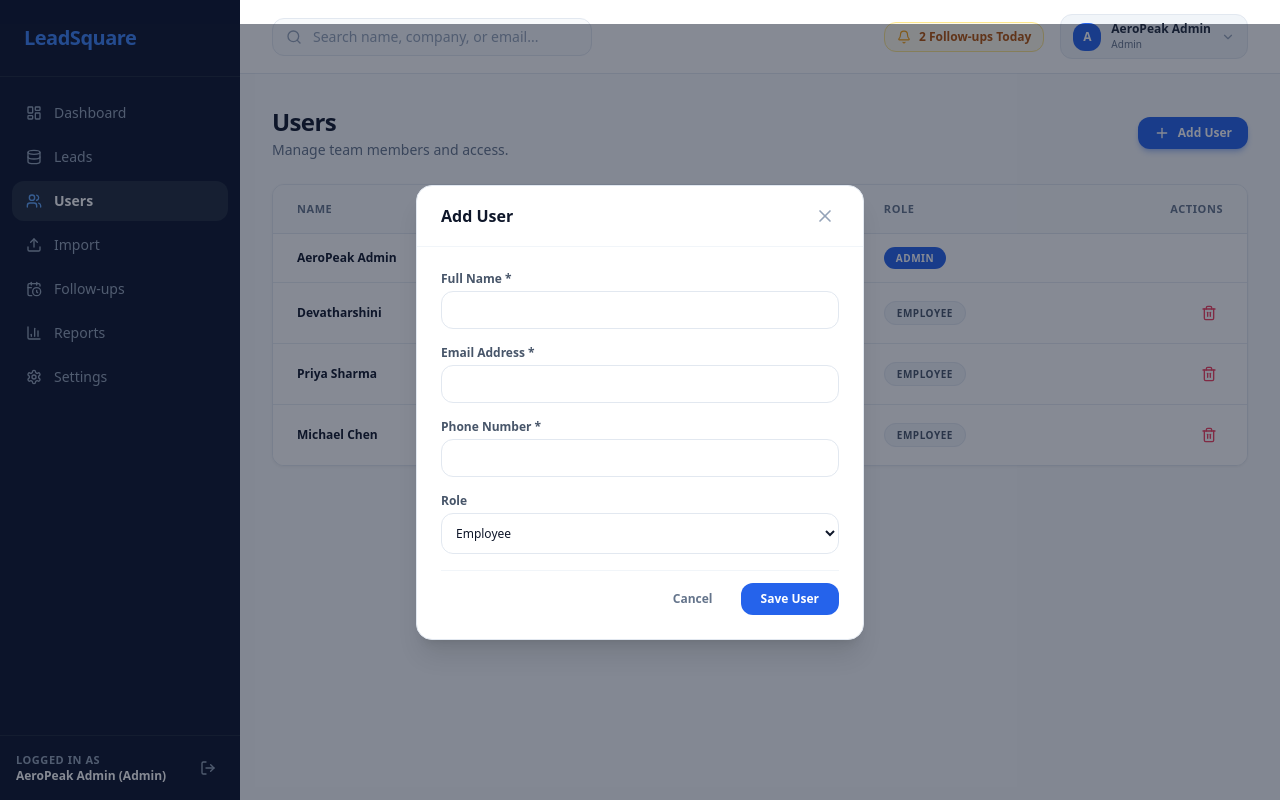
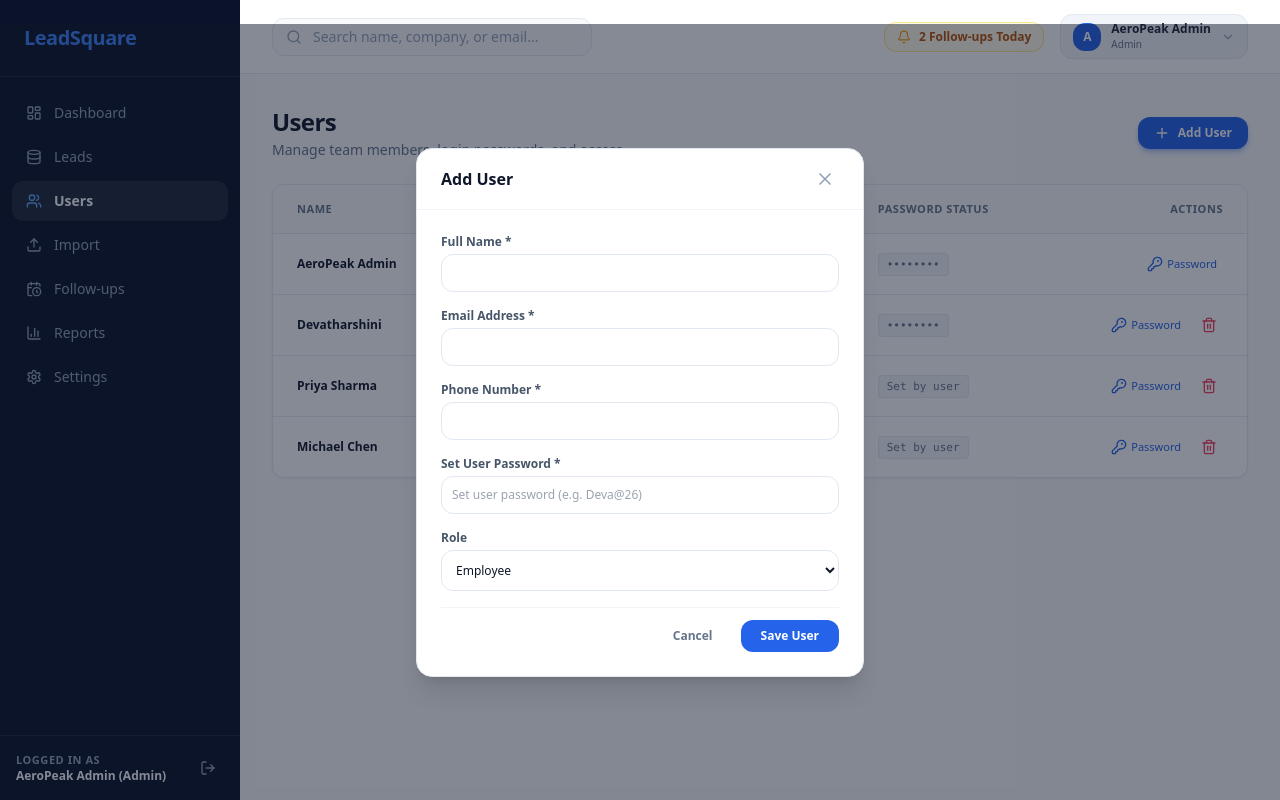
Before and after one commit to aeropeak26/LeadsCRM, a Next.js app: page /users in a window 1280 px wide. Both pictures are taken after a click on the button "Add User". Built offline with nearby package versions, Linux system fonts and the light colour scheme.

Commit message:
Add explicit Password field in Add User modal and Reset Password key action button in Admin User Management flow

```diff
--- a/src/components/users/UserManagement.tsx
+++ b/src/components/users/UserManagement.tsx
@@ -1,7 +1,7 @@
 'use client';
 
 import React, { useState } from 'react';
-import { Plus, Trash2, X } from 'lucide-react';
+import { Plus, Trash2, X, KeyRound, CheckCircle2 } from 'lucide-react';
 import { useCRM } from '@/context/CRMContext';
 import { User, UserRole } from '@/lib/types';
 
@@ -9,10 +9,15 @@ export function UserManagement() {
   const { users, addUser, updateUser, deleteUser } = useCRM();
 
   const [isAddModalOpen, setIsAddModalOpen] = useState(false);
+  const [selectedUserForPassword, setSelectedUserForPassword] = useState<User | null>(null);
+  const [passwordInput, setPasswordInput] = useState('');
+  const [passwordSuccessMsg, setPasswordSuccessMsg] = useState('');
+
   const [newUserForm, setNewUserForm] = useState({
     name: '',
     email: '',
     phone: '',
+    password: '',
     role: 'sales_rep' as UserRole,
   });
 
@@ -22,7 +27,7 @@ export function UserManagement() {
       ...newUserForm,
       status: 'active',
     });
-    setNewUserForm({ name: '', email: '', phone: '', role: 'sales_rep' });
+    setNewUserForm({ name: '', email: '', phone: '', password: '', role: 'sales_rep' });
     setIsAddModalOpen(false);
   };
 
@@ -32,13 +37,24 @@ export function UserManagement() {
     }
   };
 
+  const handleSavePassword = (e: React.FormEvent) => {
+    e.preventDefault();
+    if (!selectedUserForPassword || !passwordInput.trim()) return;
+
+    updateUser(selectedUserForPassword.id, { password: passwordInput });
+    setPasswordSuccessMsg(`Password updated for ${selectedUserForPassword.name}!`);
+    setTimeout(() => setPasswordSuccessMsg(''), 3000);
+    setSelectedUserForPassword(null);
+    setPasswordInput('');
+  };
+
   return (
     <div className="space-y-6 max-w-7xl">
       {/* Header matching Screenshot #3 */}
       <div className="flex flex-wrap items-center justify-between gap-4">
         <div>
           <h1 className="text-2xl font-black text-slate-900 tracking-tight">Users</h1>
-          <p className="text-sm text-slate-500 font-medium mt-0.5">Manage team members and access.</p>
+          <p className="text-sm text-slate-500 font-medium mt-0.5">Manage team members, login passwords, and access.</p>
         </div>
 
         <button
@@ -50,6 +66,13 @@ export function UserManagement() {
         </button>
       </div>
 
+      {passwordSuccessMsg && (
+        <div className="p-3.5 bg-emerald-50 border border-emerald-200 text-emerald-800 rounded-xl text-xs font-semibold flex items-center space-x-2">
+          <CheckCircle2 className="w-4 h-4 text-emerald-600" />
+          <span>{passwordSuccessMsg}</span>
+        </div>
+      )}
+
       {/* Roster Table matching Screenshot #3 */}
       <div className="light-card rounded-xl overflow-hidden shadow-xs">
         <div className="overflow-x-auto">
@@ -59,6 +82,7 @@ export function UserManagement() {
                 <th className="px-6 py-4">Name</th>
                 <th className="px-6 py-4">Email</th>
                 <th className="px-6 py-4">Role</th>
+                <th className="px-6 py-4">Password Status</th>
                 <th className="px-6 py-4 text-right">Actions</th>
               </tr>
             </thead>
@@ -78,7 +102,26 @@ export function UserManagement() {
                       {u.role === 'admin' ? 'ADMIN' : 'EMPLOYEE'}
                     </span>
                   </td>
+                  <td className="px-6 py-4">
+                    <span className="text-[11px] font-mono text-slate-500 bg-slate-100 px-2 py-1 rounded border border-slate-200">
+                      {u.password ? '••••••••' : 'Set by user'}
+                    </span>
+                  </td>
                   <td className="px-6 py-4 text-right">
+                    <div className="flex items-center justify-end space-x-2">
+                      {/* Set / Reset Password Button */}
+                      <button
+                        onClick={() => {
+                          setSelectedUserForPassword(u);
+                          setPasswordInput(u.password || '');
+                        }}
+                        className="p-1.5 text-blue-600 hover:text-blue-800 hover:bg-blue-50 rounded-lg transition-colors flex items-center space-x-1"
+                        title="Set or Reset Password"
+                      >
+                        <KeyRound className="w-4 h-4" />
+                        <span className="text-[11px] font-medium hidden sm:inline">Password</span>
+                      </button>
+
                       {u.role !== 'admin' && (
                         <button
                           onClick={() => handleDeleteUser(u)}
@@ -88,6 +131,7 @@ export function UserManagement() {
                           <Trash2 className="w-4 h-4" />
                         </button>
                       )}
+                    </div>
                   </td>
                 </tr>
               ))}
@@ -114,7 +158,7 @@ export function UserManagement() {
                   type="text"
                   value={newUserForm.name}
                   onChange={(e) => setNewUserForm({ ...newUserForm, name: e.target.value })}
-                  className="w-full light-input rounded-xl p-2.5 text-xs"
+                  className="w-full light-input rounded-xl p-2.5 text-xs text-slate-900"
                   required
                 />
               </div>
@@ -124,7 +168,7 @@ export function UserManagement() {
                   type="email"
                   value={newUserForm.email}
                   onChange={(e) => setNewUserForm({ ...newUserForm, email: e.target.value })}
-                  className="w-full light-input rounded-xl p-2.5 text-xs"
+                  className="w-full light-input rounded-xl p-2.5 text-xs text-slate-900"
                   required
                 />
               </div>
@@ -134,7 +178,18 @@ export function UserManagement() {
                   type="text"
                   value={newUserForm.phone}
                   onChange={(e) => setNewUserForm({ ...newUserForm, phone: e.target.value })}
-                  className="w-full light-input rounded-xl p-2.5 text-xs"
+                  className="w-full light-input rounded-xl p-2.5 text-xs text-slate-900"
+                  required
+                />
+              </div>
+              <div>
+                <label className="text-xs font-semibold text-slate-600 mb-1 block">Set User Password *</label>
+                <input
+                  type="password"
+                  value={newUserForm.password}
+                  onChange={(e) => setNewUserForm({ ...newUserForm, password: e.target.value })}
+                  placeholder="Set user password (e.g. Deva@26)"
+                  className="w-full light-input rounded-xl p-2.5 text-xs text-slate-900"
                   required
                 />
               </div>
@@ -143,7 +198,7 @@ export function UserManagement() {
                 <select
                   value={newUserForm.role}
                   onChange={(e) => setNewUserForm({ ...newUserForm, role: e.target.value as UserRole })}
-                  className="w-full light-input rounded-xl p-2.5 text-xs bg-white"
+                  className="w-full light-input rounded-xl p-2.5 text-xs bg-white text-slate-900"
                 >
                   <option value="sales_rep">Employee</option>
                   <option value="admin">Admin</option>
@@ -162,6 +217,50 @@ export function UserManagement() {
           </div>
         </div>
       )}
+
+      {/* Set / Reset Password Modal */}
+      {selectedUserForPassword && (
+        <div className="fixed inset-0 z-50 flex items-center justify-center p-4 bg-slate-900/50 backdrop-blur-xs">
+          <div className="bg-white w-full max-w-sm rounded-2xl shadow-xl border border-slate-200 overflow-hidden">
+            <div className="px-6 py-4 border-b border-slate-100 flex items-center justify-between">
+              <div className="flex items-center space-x-2">
+                <KeyRound className="w-5 h-5 text-blue-600" />
+                <h3 className="font-bold text-slate-900 text-base">Set User Password</h3>
+              </div>
+              <button onClick={() => setSelectedUserForPassword(null)} className="p-1 text-slate-400 hover:text-slate-700">
+                <X className="w-5 h-5" />
+              </button>
+            </div>
+
+            <form onSubmit={handleSavePassword} className="p-6 space-y-4 text-xs">
+              <p className="text-slate-500 font-medium">
+                Setting login password for <span className="font-bold text-slate-900">{selectedUserForPassword.name}</span> ({selectedUserForPassword.email}):
+              </p>
+
+              <div>
+                <label className="font-semibold text-slate-600 mb-1 block">New Password *</label>
+                <input
+                  type="text"
+                  value={passwordInput}
+                  onChange={(e) => setPasswordInput(e.target.value)}
+                  placeholder="e.g. Deva@26"
+                  className="w-full light-input rounded-xl p-2.5 text-xs text-slate-900 font-mono"
+                  required
+                />
+              </div>
+
+              <div className="flex justify-end space-x-3 pt-3 border-t border-slate-100">
+                <button type="button" onClick={() => setSelectedUserForPassword(null)} className="px-4 py-2 font-semibold text-slate-500">
+                  Cancel
+                </button>
+                <button type="submit" className="px-5 py-2 font-semibold bg-blue-600 hover:bg-blue-700 text-white rounded-xl shadow-xs">
+                  Save Password
+                </button>
+              </div>
+            </form>
+          </div>
+        </div>
+      )}
     </div>
   );
 }
--- a/src/lib/storage/mockData.ts
+++ b/src/lib/storage/mockData.ts
@@ -8,6 +8,7 @@ export const INITIAL_USERS: User[] = [
     phone: '+91 98765 00001',
     role: 'admin',
     status: 'active',
+    password: 'AeroPeak@26',
     createdAt: '2026-01-15T09:00:00Z',
   },
   {
@@ -17,6 +18,7 @@ export const INITIAL_USERS: User[] = [
     phone: '+91 98765 00002',
     role: 'sales_rep',
     status: 'active',
+    password: 'Deva@26',
     createdAt: '2026-02-01T10:30:00Z',
   },
   {
--- a/src/lib/types/index.ts
+++ b/src/lib/types/index.ts
@@ -19,6 +19,7 @@ export interface User {
   phone: string;
   role: UserRole;
   status: UserStatus;
+  password?: string;
   createdAt: string;
 }
 
```
Lines whose indentation alone changed are shown as unchanged.
